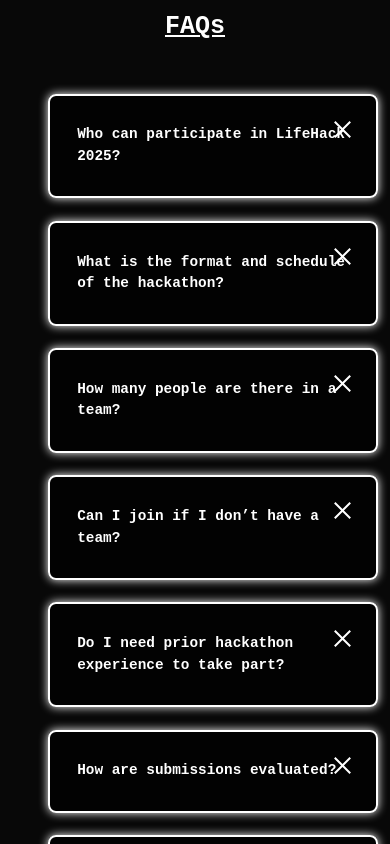
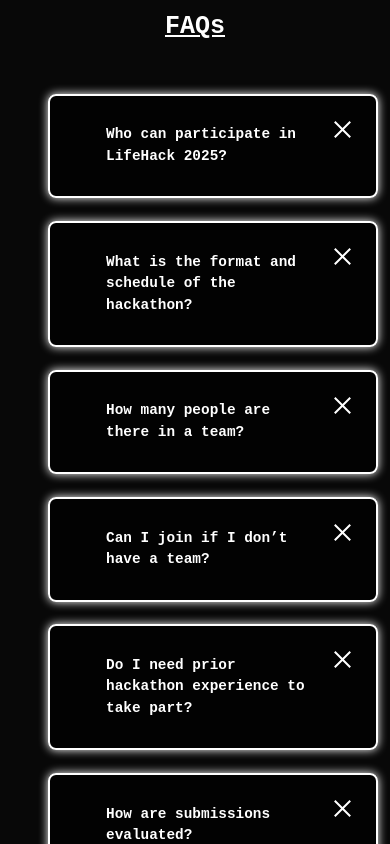
Before and after one commit to ZweZeya/lifehack-2025, a React (Vite) app: page / in a window 390 px wide. Shown: the part 8240-9084 px from the top of the page. Built offline with nearby package versions, Linux system fonts and the light colour scheme; a web font is replaced by a local one.

Commit message:
fix faq mobile

```diff
--- a/src/components/FAQs/FAQs.scss
+++ b/src/components/FAQs/FAQs.scss
@@ -47,12 +47,12 @@
   }
 
   .faq-question {
-    margin: 0.3rem 0.2rem 0.3rem 0.2rem;
+    margin: 0.3rem 2rem 0.3rem 2rem;
     font-size: 0.9rem;
   }
 
   .faq-answer {
-    margin: 0.3rem 0.2rem 0.3rem 0.2rem;
-    font-size: 0.7rem;
+    margin: 0.3rem 2rem 0.3rem 2rem;
+    font-size: 0.8rem;
   }
 }
```
